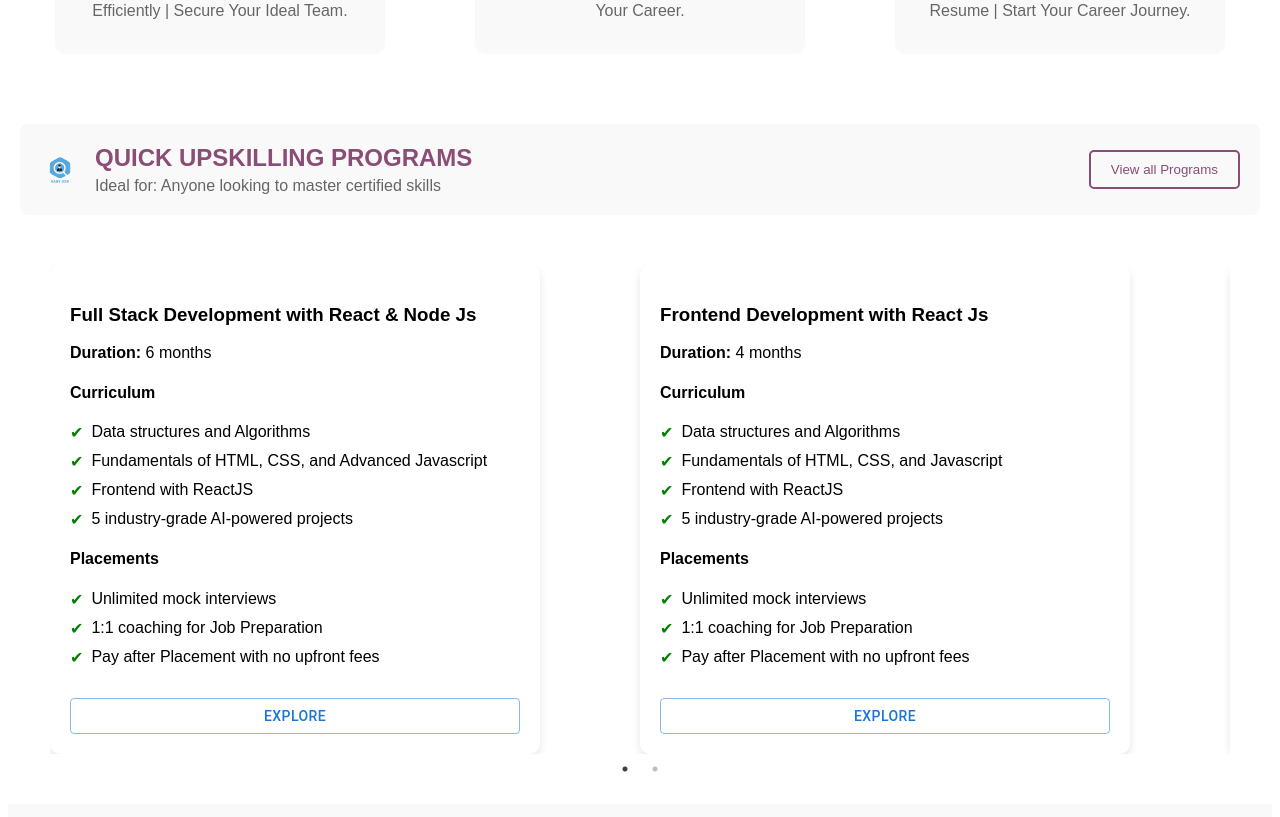
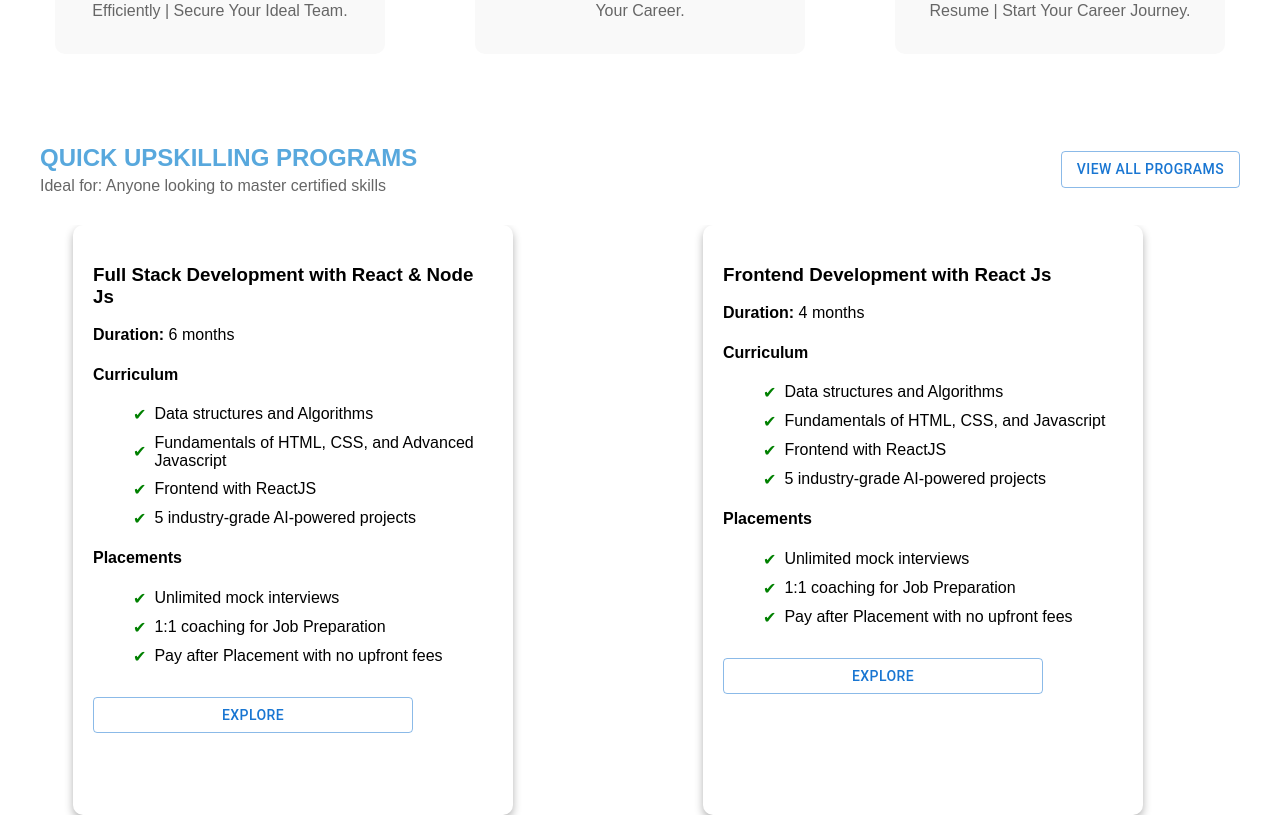
Before and after one commit to DortexAi/EasyJob-Portfolioweb, a React (Create React App) app: page /EasyJob-Portfolio/about in a window 1280 px wide. Shown: the part 1400-2217 px from the top of the page. Built offline with nearby package versions, Linux system fonts and the light colour scheme.

Commit message:
fix errors

```diff
--- a/src/components/Home/Courses/Courses.css
+++ b/src/components/Home/Courses/Courses.css
@@ -1,32 +1,29 @@
 .course-carousel-container {
-    padding: 50px; /* Adjust padding for cleaner spacing */
+    padding: 10px; /* Adjust padding for cleaner spacing */
+    display: block;
   }
 
   .card {
     border-radius: 10px;
     padding: 20px;
-    box-shadow: 0 4px 8px rgba(0, 0, 0, 0.1);
-    width: 80%;  /* Ensure two cards fit side by side */
-    margin: 10;  /* Center the card */
-    max-width: 450px;  /* Prevent cards from being too wide */
+    box-shadow: 0 4px 8px rgba(0, 0, 0, 0.3);
+    width: 60%;  /* Ensure two cards fit side by side */
+    /* margin: 10 auto;   */
+    max-width: 400px;
+    margin-left: 10%;
+    min-height: 550px;
   }
 
   @media (max-width: 768px) {
     .card {
-      width: 100%; /* Full width on mobile */
-      max-width: none; /* Remove the max-width constraint */
-      margin: 10px auto; /* Center and add margin between cards */
+      width: 100%;
+      max-width: none;
+      margin: 10px auto;
     }
   }
 
-  /* Style the Button */
-  .MuiButton-outlined {
-    margin-top: 15px;
 
-    padding: 10px 20px;
-    border-radius: 5px;
-  }
-
+   */
   /* Keep the curriculum list styling as it is */
   .curriculum-list,
   ul {
--- a/src/components/Home/Courses/Courses.js
+++ b/src/components/Home/Courses/Courses.js
@@ -2,7 +2,7 @@ import React from "react";
 import "slick-carousel/slick/slick.css";
 import "slick-carousel/slick/slick-theme.css";
 import Slider from "react-slick";
-import "./Courses.css";
+import "./courses.css";
 import Button from '@mui/material/Button';
 import { Preview } from "@mui/icons-material";
 
@@ -60,6 +60,13 @@ const CourseCard = () => {
           slidesToScroll: 1,
         },
       },
+      {
+        breakpoint: 400,
+        settings: {
+          slidesToShow: 1,  // Show only 1 slide on small screens
+          slidesToScroll: 1,
+        },
+      },
     ],
   };
 
@@ -97,7 +104,7 @@ const CourseCard = () => {
           </li>
         ))}
       </ul>
-      <Button variant="outlined" sx={{ marginTop: "15px", width: "100%" }}>
+      <Button variant="outlined" sx={{  marginTop: "15px", width: "80%" }}>
         Explore
       </Button>
     </div>
--- a/src/components/Home/HeadingCourse/ProgramHeadText.css
+++ b/src/components/Home/HeadingCourse/ProgramHeadText.css
@@ -3,7 +3,7 @@
     justify-content: space-between;
     align-items: center;
     padding: 20px;
-    background-color: #f9f9f9;
+    background-color: #ffff;
     border-radius: 8px;
     max-width: 1200px;
     margin: auto;
@@ -13,6 +13,7 @@
   .program-content {
     display: flex;
     align-items: center;
+    text-wrap: balance;
   }
 
   .program-icon {
@@ -23,7 +24,7 @@
 
   .program-text h2 {
     font-size: 24px;
-    color: #8a4d76;
+    color: #58a8dd;
     margin: 0;
   }
 
@@ -32,28 +33,15 @@
     color: #666;
   }
 
-  .view-programs-btn {
-    background: transparent;
-    border: 2px solid #8a4d76;
-    color: #8a4d76;
-    padding: 10px 20px;
-    border-radius: 5px;
-    cursor: pointer;
-  }
-
-  .view-programs-btn:hover {
-    background-color: #8a4d76;
-    color: white;
-  }
-
   /* Responsive Styling */
   @media (max-width: 768px) {
     .program-container {
       flex-direction: column;
       text-align: center;
+      overflow: hidden;
     }
 
     .program-content {
-      margin-bottom: 20px;
+      margin: 10px;
     }
   }
--- a/src/components/Home/HeadingCourse/ProgramHeadText.js
+++ b/src/components/Home/HeadingCourse/ProgramHeadText.js
@@ -1,24 +1,23 @@
 import React from 'react';
 import './ProgramHeadText.css';
 import logo from '../.././../assets/images/logo_EasyJob.png'
+import Button from '@mui/material/Button';
 
 const ProgramHeadText = () => {
   return (
     <div className="program-container">
       <div className="program-content">
-        <img
+        {/* <img
           src={logo}
           alt="Program Icon"
           className="program-icon"
-        />
+        /> */}
         <div className="program-text">
           <h2>QUICK UPSKILLING PROGRAMS</h2>
           <p>Ideal for: Anyone looking to master certified skills</p>
         </div>
       </div>
-      <button className="view-programs-btn">
-        View all Programs
-      </button>
+      <Button variant="outlined"> View all Programs</Button>
     </div>
   );
 };
--- a/src/components/course/course.css
+++ b/src/components/course/course.css
@@ -11,7 +11,7 @@
     justify-content: center;
     align-content: center;
     min-width: 300px;
-    max-width: 400px;
+    max-width: 500px;
   }
 
   .left-div h1 {
@@ -119,5 +119,8 @@
     width: 110px;
 
    }
+   .card-image:hover {
+    transform: scale(1.05);
+  }
 
   }
--- a/src/components/navbar/Navbar.js
+++ b/src/components/navbar/Navbar.js
@@ -19,6 +19,7 @@ import logo from "../../assets/images/logo_EasyJob.png";
 import logo2 from "../../assets/images/EasyJob_logo.jpg";
 import Stack from "@mui/material/Stack";
 import Button from "@mui/material/Button";
+
 
 // const Search = styled("div")(({ theme }) => ({
 //   position: "relative",
@@ -143,7 +144,7 @@ export default function PrimarySearchAppBar() {
                 </Button>
               </Stack>
             </MenuItem>
-      <MenuItem onClick={handleProfileMenuOpen}>
+      {/* <MenuItem onClick={handleProfileMenuOpen}>
         <IconButton
           size="large"
           aria-label="account of current user"
@@ -154,7 +155,7 @@ export default function PrimarySearchAppBar() {
           <AccountCircle />
         </IconButton>
         <p>Profile</p>
-      </MenuItem>
+      </MenuItem> */}
     </Menu>
   );
 
@@ -189,7 +190,7 @@ export default function PrimarySearchAppBar() {
                 </Button>
               </Stack>
             </MenuItem>
-            <IconButton
+            {/* <IconButton
               size="large"
               edge="end"
               aria-label="account of current user"
@@ -199,7 +200,7 @@ export default function PrimarySearchAppBar() {
               color="inherit"
             >
               <AccountCircle />
-            </IconButton>
+            </IconButton> */}
           </Box>
           <Box sx={{ display: { xs: "flex", md: "none", } }}>
             <IconButton
@@ -210,8 +211,8 @@ export default function PrimarySearchAppBar() {
               onClick={handleMobileMenuOpen}
               color="#000"
             >
-              <MoreIcon />
-              {/* <MenuIcon /> */}
+              {/* <MoreIcon /> */}
+              <MenuIcon sx={{ fontSize: 35, color:'#333333' }} />
             </IconButton>
           </Box>
         </Toolbar>
```
Also changed, not shown: src/components/Carousel/TempCarousel.js (added, +57 -0 lines), src/components/Carousel/tempcarousel.css (added, +24 -0 lines), src/pages/About.js (added, +9 -0 lines), src/pages/Register.js (added, +9 -0 lines).
